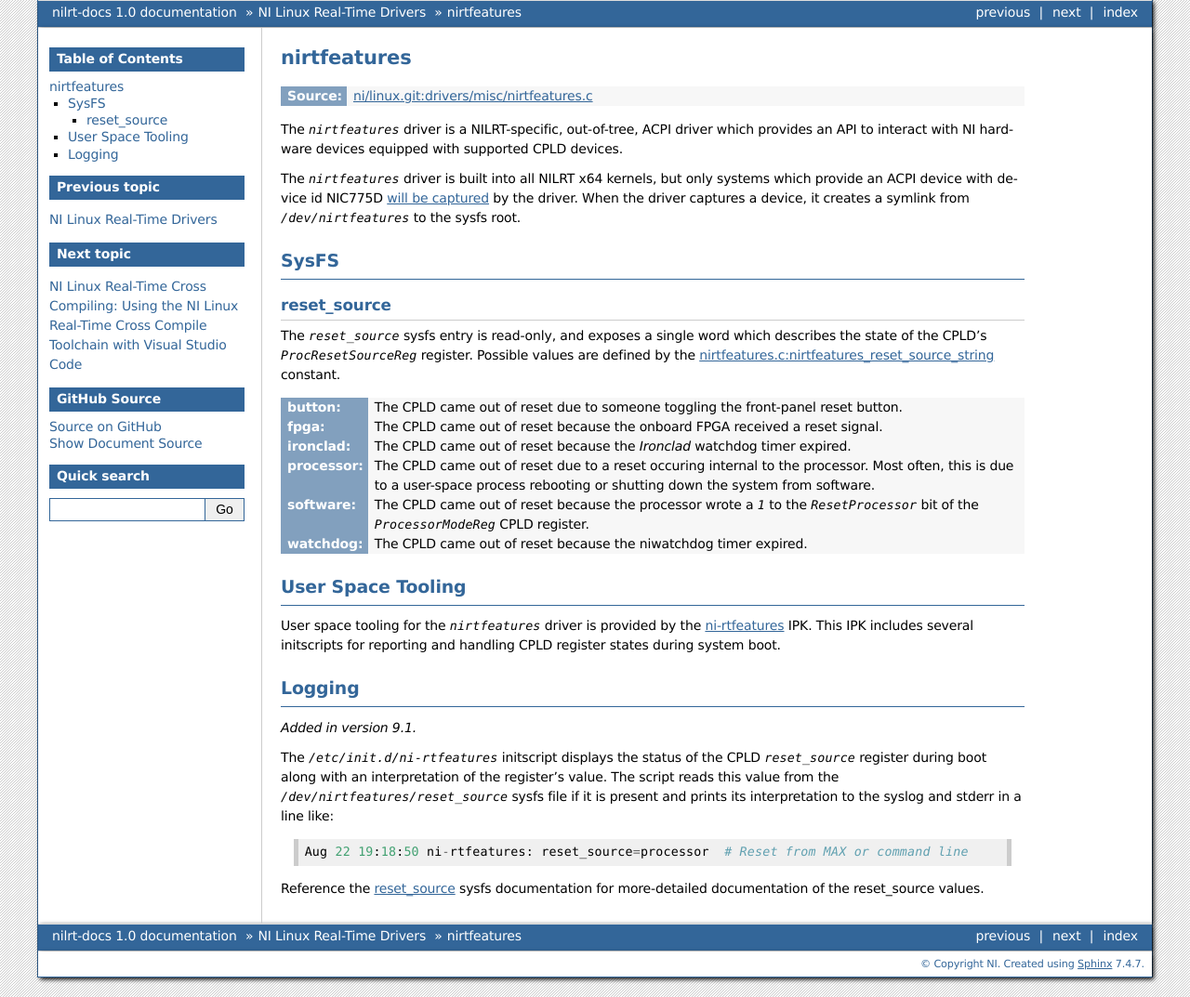
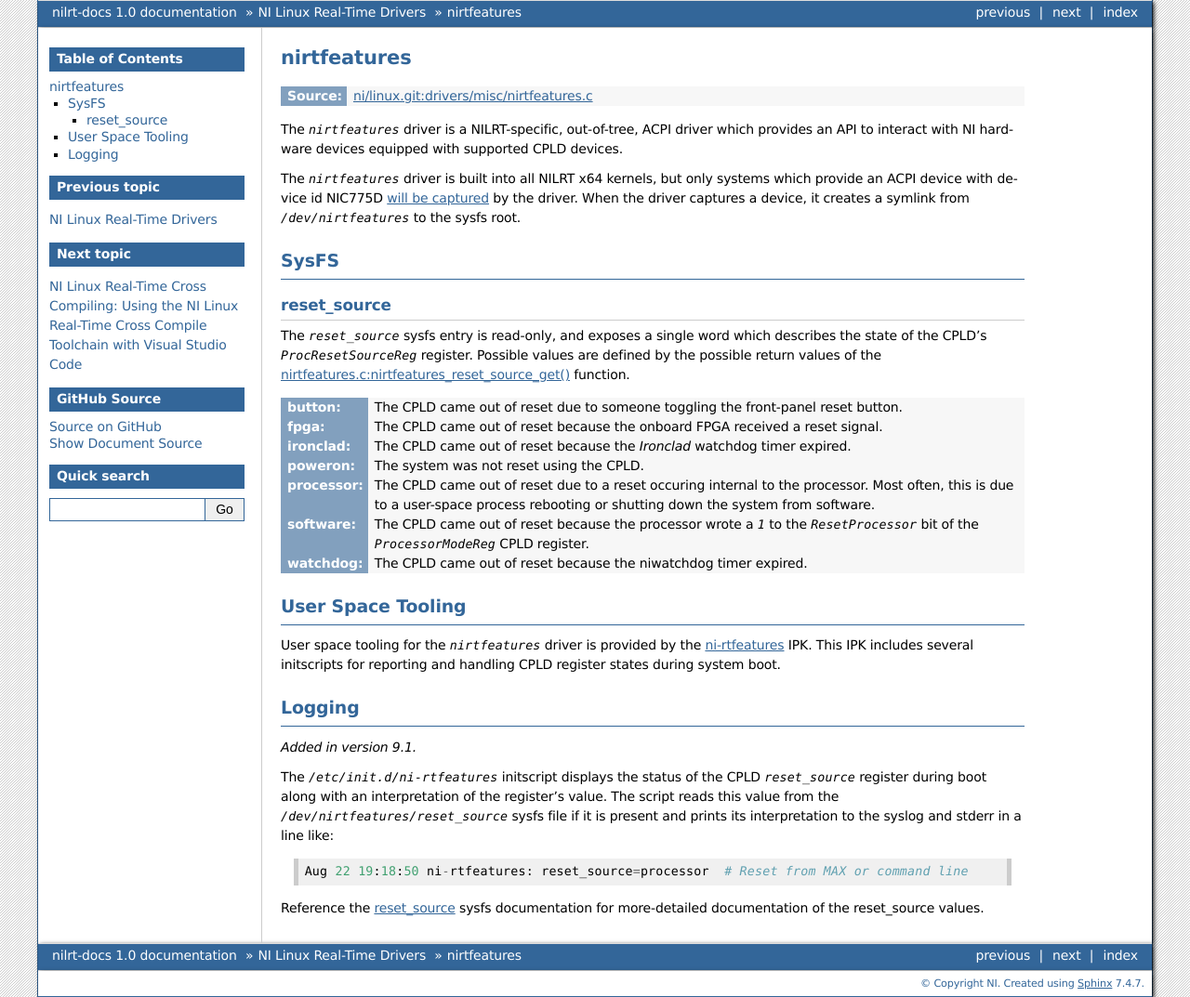
Before and after one commit to ni/nilrt-docs, a Sphinx documentation site: the page built from docs/source/drivers/nirtfeatures.rst, in a window 1280 px wide. Shown: the whole page at 93% size. Built offline with Sphinx 7.4.7, drawn with Linux system fonts in a browser that asks for light colours.

Commit message:
drivers/nirtfeatures: document poweron reset_source string
The nirtfeatures driver will write the string "poweron" into the
reset_source sysfs entry when the CPLD was not *reset* (ie. the register
is 0x00).

Document this state.

Signed-off-by: Alex Stewart <alex.stewart@ni.com>

```diff
--- a/docs/source/drivers/nirtfeatures.rst
+++ b/docs/source/drivers/nirtfeatures.rst
@@ -15,11 +15,12 @@
 reset_source
 ------------
 
-The `reset_source` sysfs entry is read-only, and exposes a single word which describes the state of the CPLD's `ProcResetSourceReg` register. Possible values are defined by the `nirtfeatures.c:nirtfeatures_reset_source_string <https://github.com/ni/linux/blob/81fc9e513b095c0008520d7a55dabc3ef3531539/drivers/misc/nirtfeatures.c#L230>`_ constant.
+The `reset_source` sysfs entry is read-only, and exposes a single word which describes the state of the CPLD's `ProcResetSourceReg` register. Possible values are defined by the possible return values of the `nirtfeatures.c:nirtfeatures_reset_source_get() <https://github.com/ni/linux/blob/b162dea3fba40d50016831993491ad814c3d5742/drivers/misc/nirtfeatures.c#L234>`_ function.
 
 :button: The CPLD came out of reset due to someone toggling the front-panel reset button.
 :fpga: The CPLD came out of reset because the onboard FPGA received a reset signal.
 :ironclad: The CPLD came out of reset because the *Ironclad* watchdog timer expired.
+:poweron: The system was not reset using the CPLD.
 :processor: The CPLD came out of reset due to a reset occuring internal to the processor. Most often, this is due to a user-space process rebooting or shutting down the system from software.
 :software: The CPLD came out of reset because the processor wrote a `1` to the `ResetProcessor` bit of the `ProcessorModeReg` CPLD register.
 :watchdog: The CPLD came out of reset because the niwatchdog timer expired.
```
